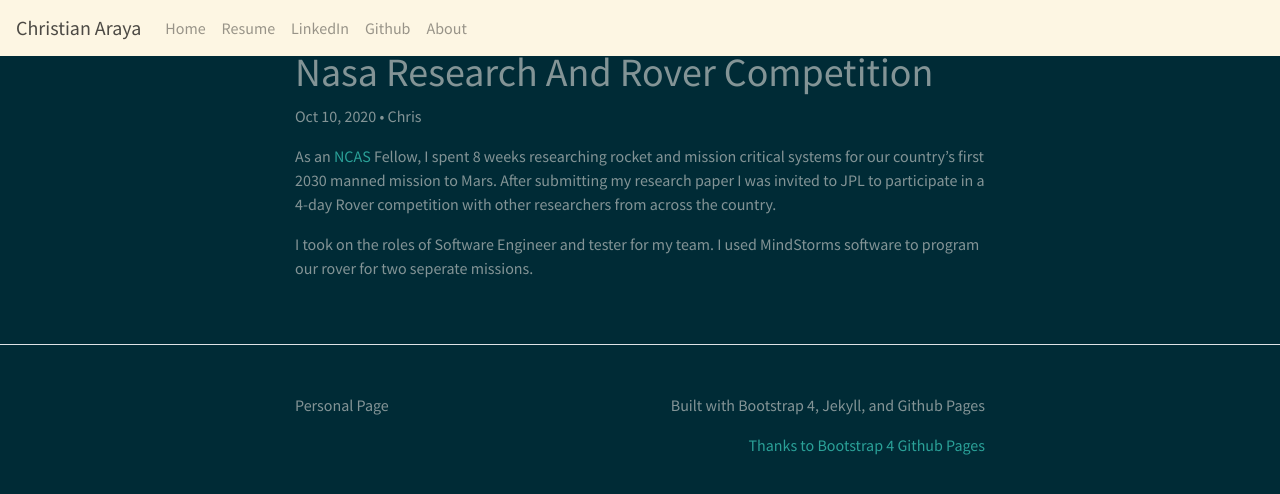
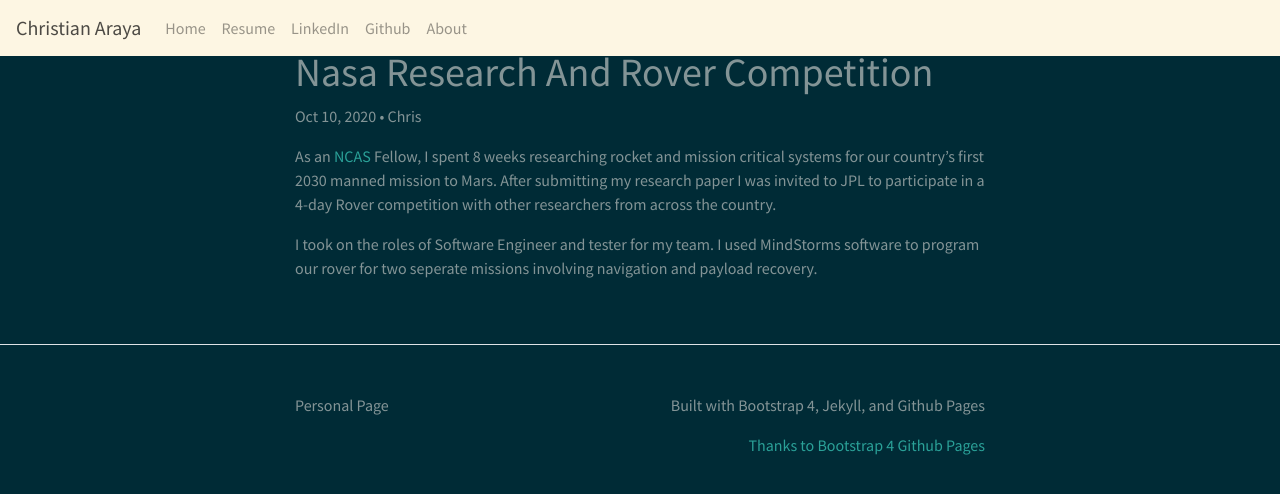
Before and after one commit to christian-araya/christian-araya.github.io, a Jekyll site: the page built from _posts/2020-10-10-NASA-Research-and-Rover-Competition.md, in a window 1280 px wide. Shown: the top 494 px of the page. Built offline with Jekyll 4.4.1, drawn with Linux system fonts in a browser that asks for light colours.

Commit message:
Update 2020-10-10-NASA-Research-and-Rover-Competition.md

```diff
--- a/_posts/2020-10-10-NASA-Research-and-Rover-Competition.md
+++ b/_posts/2020-10-10-NASA-Research-and-Rover-Competition.md
@@ -6,4 +6,4 @@ author: Chris
 
 As an [NCAS](https://www.nasa.gov/stem/murep/projects/ncas.html) Fellow, I spent 8 weeks researching rocket and mission critical systems for our country's first 2030 manned mission to Mars. After submitting my research paper I was invited to JPL to participate in a 4-day Rover competition with other researchers from across the country.
 
-I took on the roles of Software Engineer and tester for my team. I used MindStorms software to program our rover for two seperate missions.
+I took on the roles of Software Engineer and tester for my team. I used MindStorms software to program our rover for two seperate missions involving navigation and payload recovery.
```
